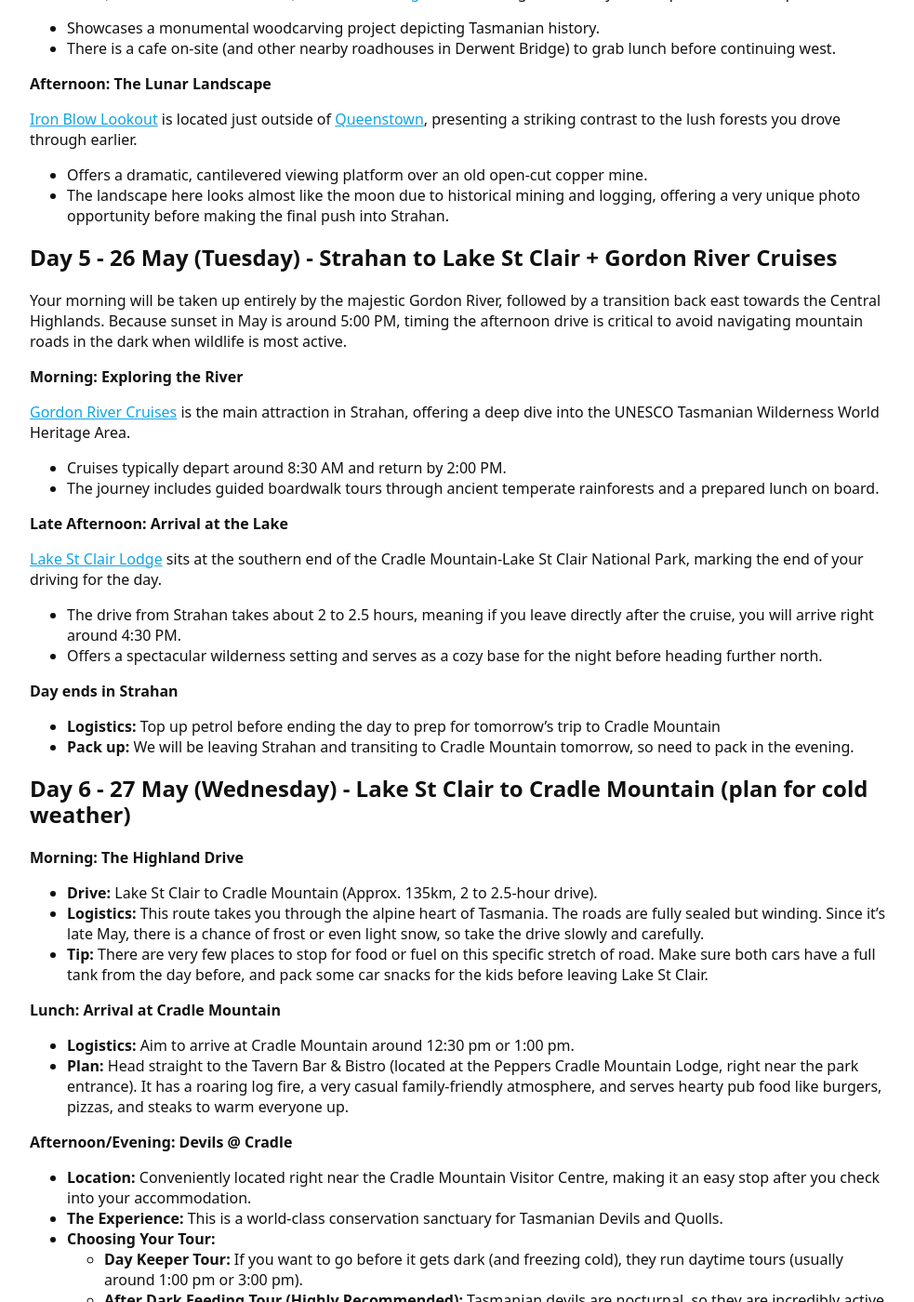
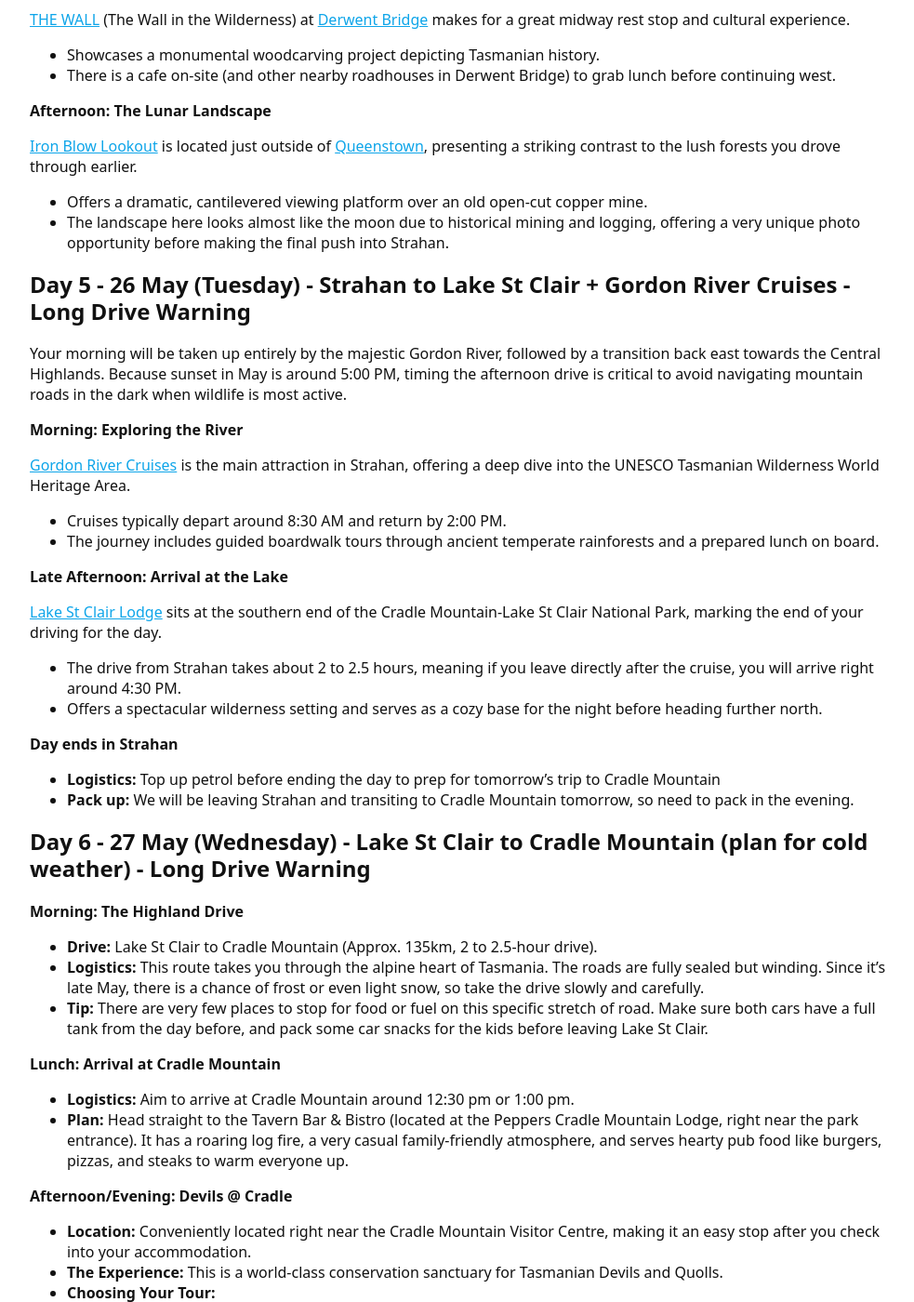
Before and after one commit to zeriahgroup/Travel, a Jekyll site: the page built from travels/2026_Tasmania.md, in a window 1280 px wide and 1400 px high, scrolled down 5301 px. Shown: the whole window at 93% size, without its empty margins (142-1125 px from the left). Built offline with Jekyll 4.4.1, drawn with Linux system fonts in a browser that asks for light colours; some of the changed text lies outside the part shown.

Commit message:
Update 2026_Tasmania.md

```diff
--- a/travels/2026_Tasmania.md
+++ b/travels/2026_Tasmania.md
@@ -163,7 +163,7 @@ Meet up for dinner with Tim and family for dinner after arrival.
 - **Pack up:** We will be leaving Hobart and transiting to Strahan tomorrow, so need to pack in the evening.
 
 
-## Day 4 - 25 May (Monday) - Hobart to Strahan (The Western Wilds Drive)
+## Day 4 - 25 May (Monday) - Hobart to Strahan (The Western Wilds Drive) - Long Drive Warning
 
 This day is entirely about the journey. The drive from [Hobart to Strahan](https://maps.app.goo.gl/aoYgBHfRPMWPgaHh8) via the Lyell Highway is incredibly scenic, passing through dense rainforests, alpine plateaus, and historic mining towns. Since it's about a 4.5-hour straight drive, you will want to break it up with family-friendly stops so the kids don't get restless.
 
@@ -187,7 +187,7 @@ This day is entirely about the journey. The drive from [Hobart to Strahan](https
 * The landscape here looks almost like the moon due to historical mining and logging, offering a very unique photo opportunity before making the final push into Strahan.
 
 
-## Day 5 - 26 May (Tuesday) - Strahan to Lake St Clair + Gordon River Cruises
+## Day 5 - 26 May (Tuesday) - Strahan to Lake St Clair + Gordon River Cruises - Long Drive Warning
 
 Your morning will be taken up entirely by the majestic Gordon River, followed by a transition back east towards the Central Highlands. Because sunset in May is around 5:00 PM, timing the afternoon drive is critical to avoid navigating mountain roads in the dark when wildlife is most active.
 
@@ -208,7 +208,7 @@ Your morning will be taken up entirely by the majestic Gordon River, followed by
 - **Pack up:** We will be leaving Strahan and transiting to Cradle Mountain tomorrow, so need to pack in the evening.
 
 
-## Day 6 - 27 May (Wednesday) - Lake St Clair to Cradle Mountain (plan for cold weather)
+## Day 6 - 27 May (Wednesday) - Lake St Clair to Cradle Mountain (plan for cold weather) - Long Drive Warning
 
 **Morning: The Highland Drive**
 - **Drive:** Lake St Clair to Cradle Mountain (Approx. 135km, 2 to 2.5-hour drive).
@@ -231,7 +231,7 @@ Your morning will be taken up entirely by the majestic Gordon River, followed by
 - **Pack up:** We will be leaving Cradle Mountain and transiting to Burnie tomorrow, so need to pack in the evening.
 
 
-## Day 7 - 28 May (Thursday) - Cradle Mountain to the North West Coast
+## Day 7 - 28 May (Thursday) - Cradle Mountain to the North West Coast - Long Drive Warning
 
 **Morning: Dove Lake Circuit Hike**
 - **Logistics (Crucial):** Private vehicles are not permitted to drive to Dove Lake during shuttle operating hours (typically 8:15 am to 5:00 pm in late May). You will need to park at the main Cradle Mountain Visitor Centre, present your Parks Pass, and take the free shuttle bus. The shuttle takes about 20 minutes to reach the lake.
@@ -281,7 +281,7 @@ Your morning will be taken up entirely by the majestic Gordon River, followed by
 - **Pack up:** We will be leaving Launceston and transiting to Bicheno tomorrow, so need to pack in the evening.
 
 
-## Day 9 - 30 May (Saturday) - Launceston to the East Coast
+## Day 9 - 30 May (Saturday) - Launceston to the East Coast - Long Drive Warning
 
 **Morning: The Drive to St Helens**
 
@@ -309,7 +309,7 @@ Your morning will be taken up entirely by the majestic Gordon River, followed by
 - **Logistics:** Because the tour takes place on a private rookery, it is incredibly safe for the penguins and allows you to get surprisingly close without disturbing them. *Remember to bundle everyone up in their warmest jackets and beanies, as the ocean wind at night will be freezing!*
 
 
-## Day 10 - 31 May (Sunday) - Bicheno to Hobart, Fly to Melbourne
+## Day 10 - 31 May (Sunday) - Bicheno to Hobart, Fly to Melbourne - Long Drive Warning
 
 **Morning: The East Coast Drive South**
 - **Drive:** Bicheno to Hobart Airport (Approx. 175km, 2 hours 15-minute drive).
```
